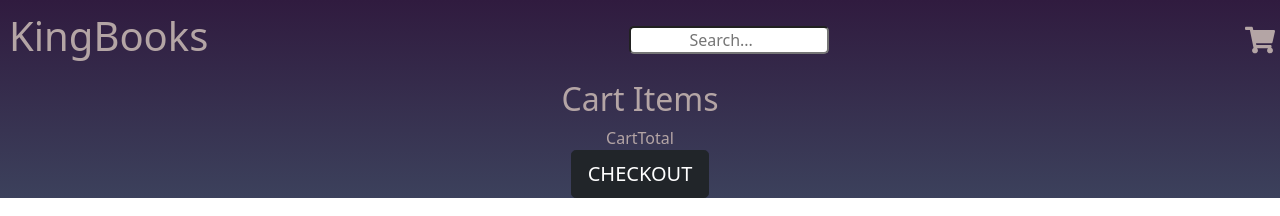
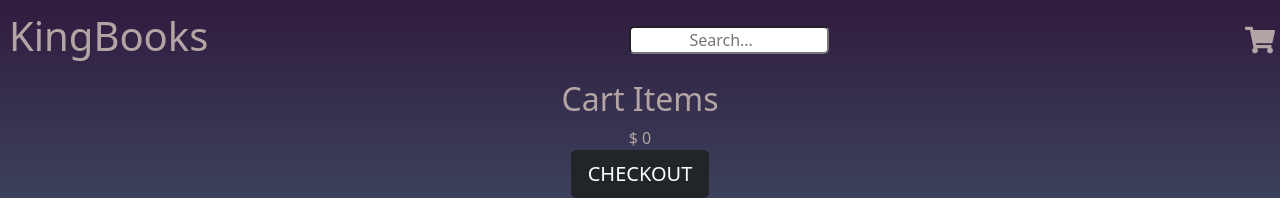
Before and after one commit to antwolfe/Taco-POS, a React (Create React App) app in the folder capstone1/ecommerce_store/: page /cart in a window 1280 px wide. Shown: the top 216 px of the page. Built offline with nearby package versions, Linux system fonts and the light colour scheme.

Commit message:
working cart total

```diff
--- a/capstone1/ecommerce_store/src/Components/CartTotal.jsx
+++ b/capstone1/ecommerce_store/src/Components/CartTotal.jsx
@@ -1,12 +1,28 @@
 import React from "react";
 
-export default function CartTotal({ cartItems }) {
-  console.log(cartItems);
-  const prices = cartItems.map((item) => item.price);
-  console.log(prices);
+export default function CartTotal(props) {
+  const { cartItems, qty } = props;
+  const itemsPrice = cartItems.reduce(
+    (acc, item) => acc + item.price * item.qty,
+    0
+  );
+  const totalPrice = itemsPrice;
 
-  const subtotal = prices.reduce((acc, curr) => acc + curr, 0);
-
-  console.log(subtotal);
-  return <div>CartTotal</div>;
+  let itemTotal = cartItems.map((item) => {
+    if (item.id) {
+      return item.price + [item + qty].length;
+    }
+  });
+  function realTotal(a) {
+    var total = 0;
+    for (var i in a) {
+      total += a[i];
+    }
+    return total;
+  }
+  console.log(itemsPrice);
+  console.log("this is itemsTotal " + itemTotal);
+  console.log(itemTotal);
+  console.log(realTotal(itemTotal));
+  return <div>$ {realTotal(itemTotal)}</div>;
 }
```
